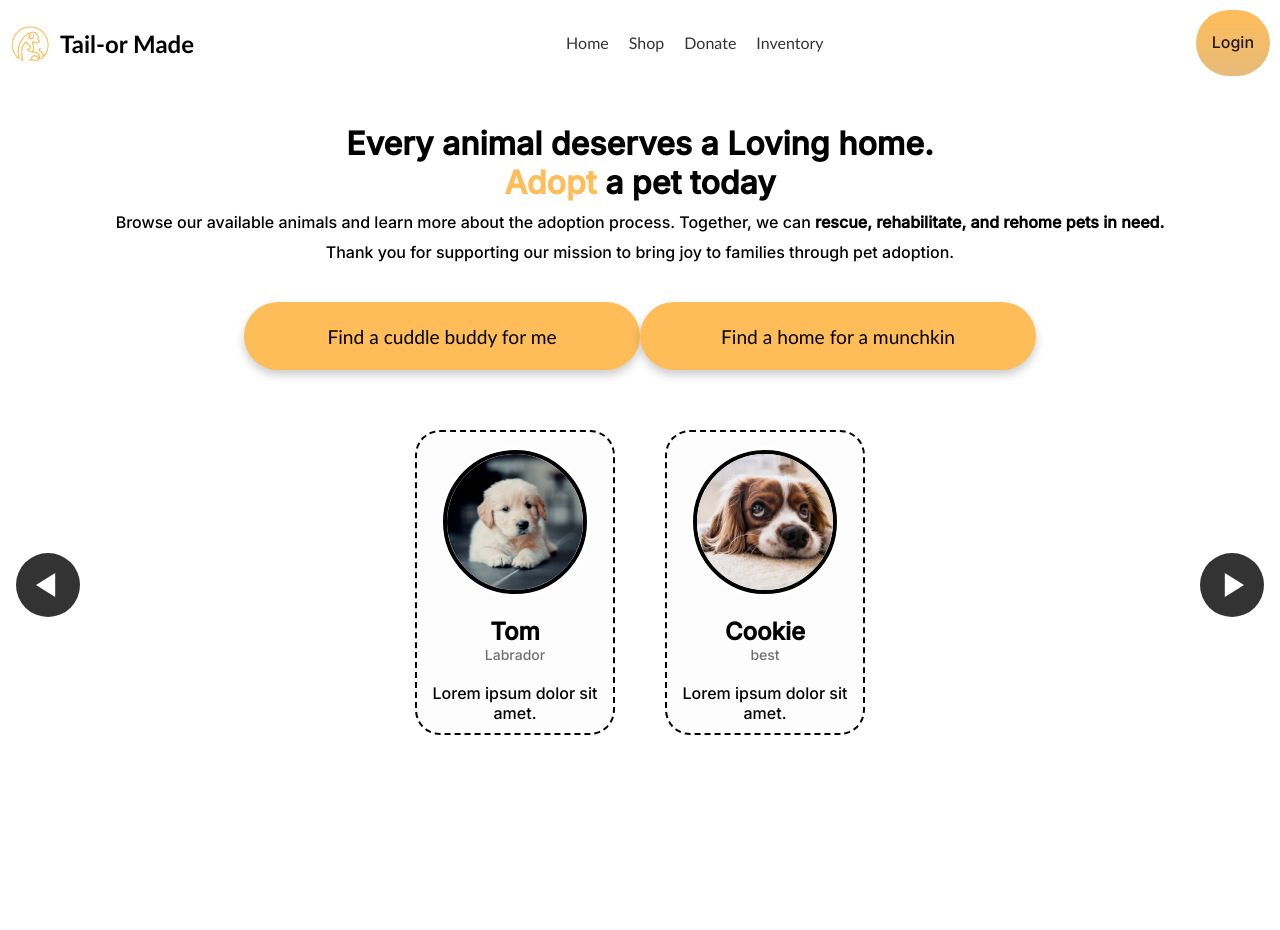
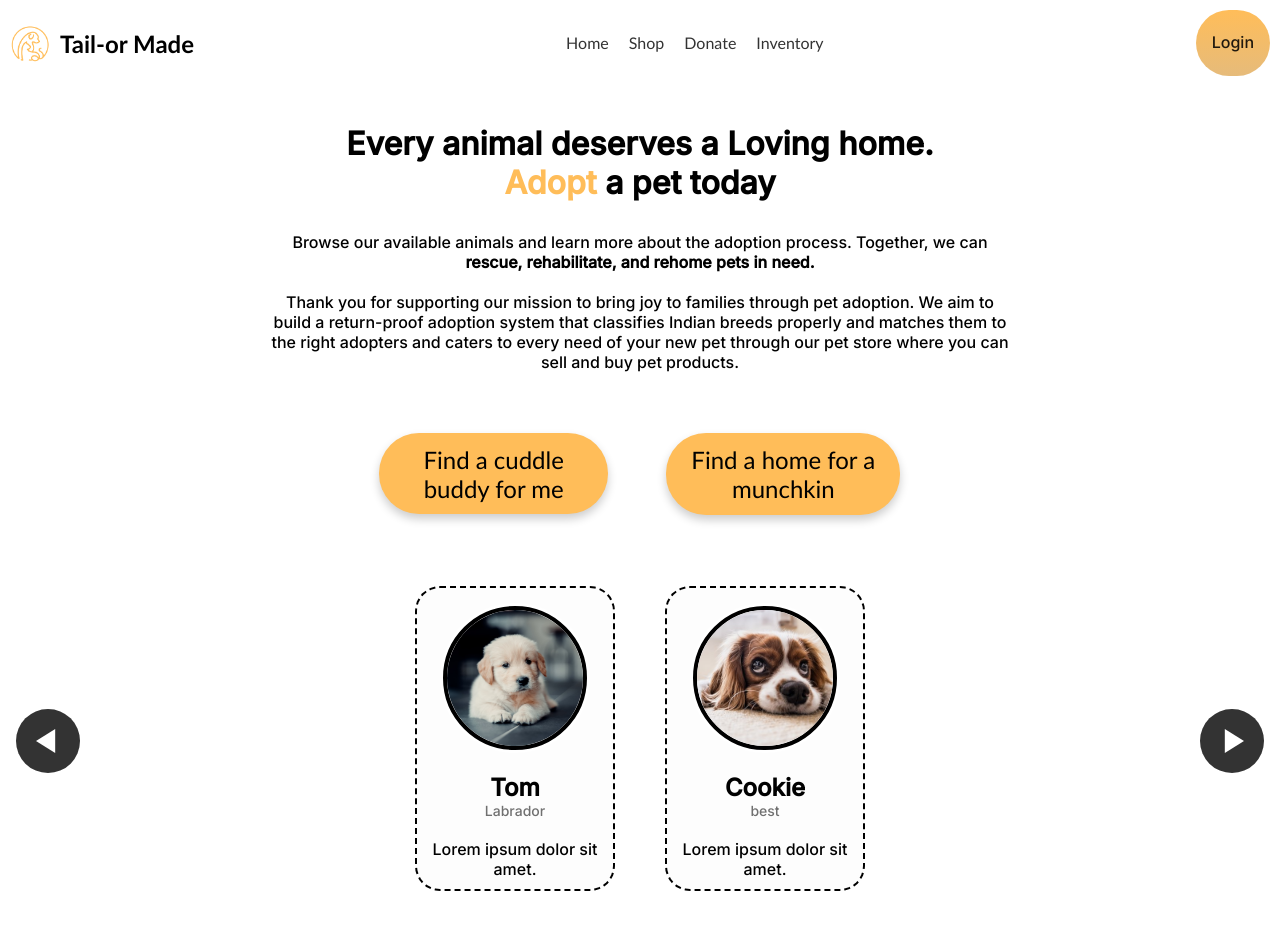
Before and after one commit to MansiSeth/miniproject_petAdoption, a Vue app: page / in a window 1280 px wide. Shown: the top 930 px of the page. Built offline with nearby package versions, Linux system fonts and the light colour scheme.

Commit message:
home css fix

```diff
--- a/src/views/home.vue
+++ b/src/views/home.vue
@@ -7,14 +7,14 @@
       <br>
       <br>
       <div class="centre">
-        <div>
+        <div class="content_container">
           <h1>Every animal deserves a Loving home. </h1>
-          <h1><span style="color:#FFBD59 ;">Adopt</span> a pet today</h1>
+          <h1><span style="color:#FFBD59 ;">Adopt</span> a pet today</h1><br>
           <p style="padding:10px 10px 10px 10px">
             Browse our available animals and learn more about the adoption process. Together, we can <strong>rescue, rehabilitate, and rehome pets in need. </strong>
           </p>
-          <p>
-            Thank you for supporting our mission to bring joy to families through pet adoption.
+          <p style="padding:10px 10px 10px 10px">
+            Thank you for supporting our mission to bring joy to families through pet adoption. We aim to build a return-proof adoption system that classifies Indian breeds properly and matches them to the right adopters and caters to every need of your new pet through our pet store where you can sell and buy pet products.
           </p>
         </div>
       </div>
@@ -46,7 +46,7 @@
   </script>
 
   <style>
-  #app
+ #app
   {
     margin-top: 60px;
   }
@@ -60,28 +60,29 @@
   display: flex;
   justify-content: center;
   align-items: center;
+  flex-wrap: wrap;
   }
-  .rounded-button
-  {
+  .rounded-button {
   border-radius: 40px;
   font-family: 'Gill Sans', 'Gill Sans MT', Calibri, 'Trebuchet MS', sans-serif;
-  padding: 20px 30px;
-  box-shadow: 0 5px 10px rgba(0,0,0,0.2);
-  background: #FFBD59;
-  width: 396px;
-  height: 68px;
-  left: 216px;
-  top: 348px;
-  font-size: larger;
+  padding: 4% 6%;
+  box-shadow: 0 5px 10px rgba(0, 0, 0, 0.2);
+  background: #ffbd59;
+  width: 80%;
+  max-width: 396px;
+  font-size: 1.5em;
   color: black;
-  }
+}
 
-  .button-container {
+
+.button-container {
   display: flex;
   justify-content: center;
   align-items: center;
-  padding: 40px;
-  }
+  padding: 4% 0;
+  flex-wrap: wrap;
+}
+
 
   .rounded-button + .rounded-button {
   margin-left: 50px;
@@ -99,5 +100,10 @@
   flex-shrink: 0;
   height: 200px;
   }
+  .content_container {
+  text-align: center;
+  margin-left: 20% ;
+   margin-right: 20% ;
+}
 
   </style>
```
